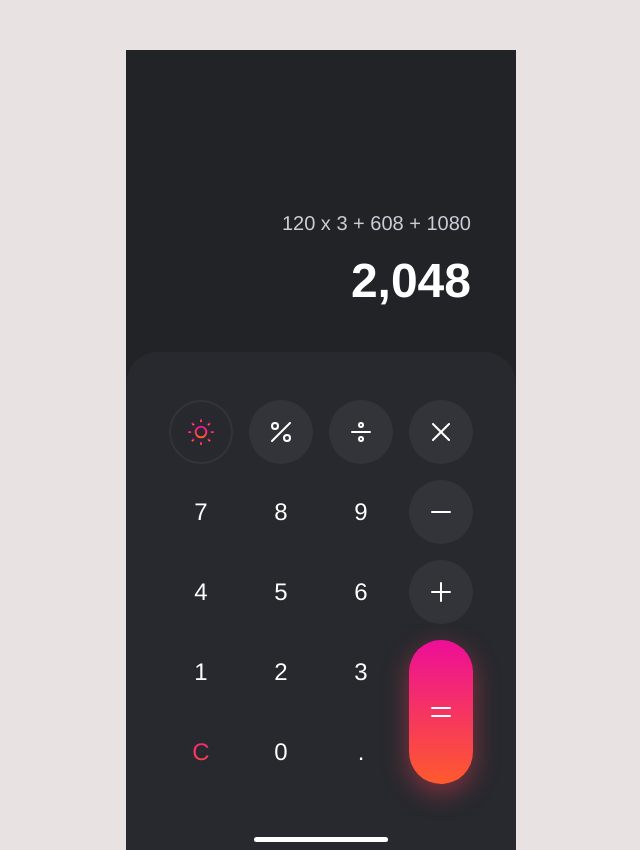
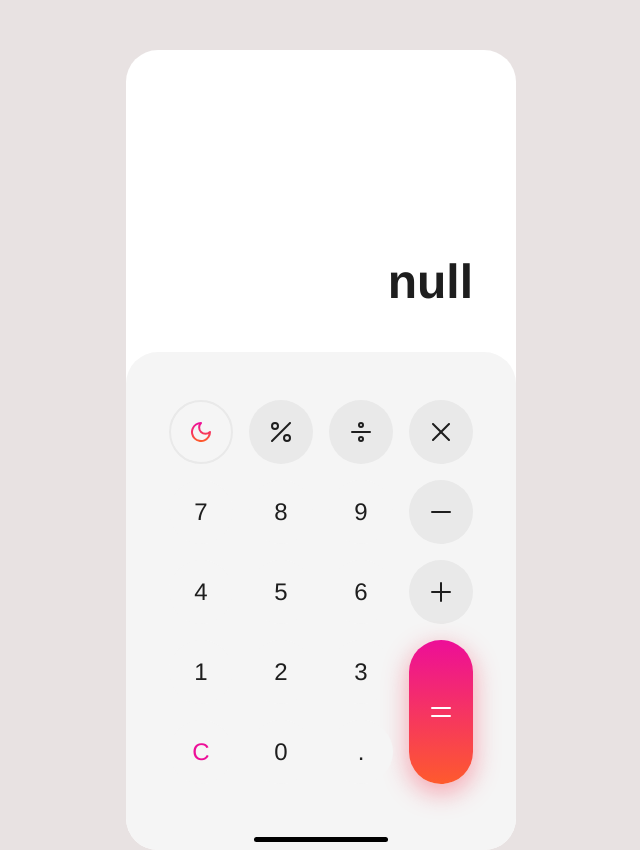
Before and after one commit to AlexFirst404/Calc, a website: page index.html in a window 1280 px wide. Shown: the whole page, without its empty margins (319-959 px from the left). Drawn offline with nearby package versions, Linux system fonts and the light colour scheme; files that its build step writes are made by us from their sources.

Commit message:
PreFinal

```diff
--- a/assets/js/main.js
+++ b/assets/js/main.js
@@ -0,0 +1,57 @@
+"use strict"
+const themeBtn = document.querySelector('.theme');
+
+function changeTheme() {
+    document.body.classList.toggle('dark-mode');
+    if (document.body.classList.contains('dark-mode')) {
+        localStorage.setItem('dark-mode', 'true');
+    }
+    else {
+        localStorage.setItem('dark-mode', 'false');
+    }
+}
+
+function setTheme() {
+    if (localStorage.getItem('dark-mode')) {
+        if (localStorage.getItem('dark-mode') == 'true') {
+            document.body.classList.add('dark-mode')
+        }
+        else {
+            document.body.classList.remove('dark-mode')
+        }
+    }
+};
+themeBtn.addEventListener('click', changeTheme);
+setTheme();
+
+const action = document.querySelector('.calc__action');
+
+const result = document.querySelector('.calc__result');
+
+const btns = document.querySelectorAll('.calc__btn');
+console.log(btns)
+
+let buffer = false;
+
+btns.forEach(btn => {
+    btn.addEventListener('click', () => {
+        if (btn.id == 'clear') {
+            action.textContent = ''
+            result.textContent = 0
+            buffer = false
+        }
+        else if (btn.id != '' && btn.id != '=' && btn.id != 'theme') {
+            if (buffer) {
+                action.textContent = buffer + btn.id
+                buffer = false
+            }
+            else {
+                action.textContent += btn.id
+            }
+        }
+        else if (btn.id == '=') {
+            result.textContent = eval(action.textContent).toFixed(2)
+            buffer = result.textContent
+        }
+    })
+});
--- a/index.html
+++ b/index.html
@@ -10,19 +10,21 @@
   <link rel="stylesheet" href="assets/css/main.css" />
 </head>
 
-<body class="dark-mode">
+<body class="">
   <div class="container">
     <section class="calc">
-      <form class="calc__inputs">
-        <input type="text" class="calc__action" value="120 x 3 + 608 + 1080">
-        <input type="text" class="calc__result" value="2,048">
-      </form>
+      <div class="calc__inputs">
+        <p class="calc__action"></p>
+        <p class="calc__result">null</p>
+        <!-- <input type="text" class="calc__action" value="120 x 3 + 608 + 1080">
+        <input type="text" class="calc__result" value="2,048"> -->
+      </div>
       <div class="calc__wrapper">
-        <div class="calc__btn theme">
+        <div class="calc__btn theme" id="theme">
           <img class="moon" src="assets/img/moon.svg" alt="moon-teme"> <img class="sun" src="assets/img/sun.svg"
             alt="sun-teme">
         </div>
-        <div class="calc__btn procent calc__btn--bg">
+        <div class="calc__btn procent calc__btn--bg" id=" % ">
           <svg xmlns="http://www.w3.org/2000/svg" width="20" height="20" viewBox="0 0 20 20" fill="none">
             <path d="M19 1L1 19" stroke="currentColor" stroke-width="2" stroke-linecap="round"
               stroke-linejoin="round" />
@@ -34,7 +36,7 @@
               stroke="currentColor" stroke-width="2" stroke-linecap="round" stroke-linejoin="round" />
           </svg>
         </div>
-        <div class="calc__btn del calc__btn--bg">
+        <div class="calc__btn del calc__btn--bg" id=" / ">
           <svg xmlns="http://www.w3.org/2000/svg" width="20" height="20" viewBox="0 0 20 20" fill="none">
             <path
               d="M10 5C11.1046 5 12 4.10457 12 3C12 1.89543 11.1046 1 10 1C8.89543 1 8 1.89543 8 3C8 4.10457 8.89543 5 10 5Z"
@@ -45,7 +47,7 @@
               stroke="currentColor" stroke-width="2" stroke-linecap="round" stroke-linejoin="round" />
           </svg>
         </div>
-        <div class="calc__btn mul calc__btn--bg">
+        <div class="calc__btn mul calc__btn--bg" id=" * ">
           <svg xmlns="http://www.w3.org/2000/svg" width="18" height="18" viewBox="0 0 18 18" fill="none">
             <path d="M17 1L1 17" stroke="currentColor" stroke-width="2" stroke-linecap="round"
               stroke-linejoin="round" />
@@ -53,71 +55,64 @@
               stroke-linejoin="round" />
           </svg>
         </div>
-        <div class="calc__btn seven">
+        <div class="calc__btn seven" id="7">
           7
         </div>
-        <div class="calc__btn eight">
+        <div class="calc__btn eight" id="8">
           8
         </div>
-        <div class="calc__btn nine">
+        <div class="calc__btn nine" id="9">
           9
         </div>
-        <div class="calc__btn minus calc__btn--bg">
-
+        <div class="calc__btn minus calc__btn--bg" id=" - ">
           <svg xmlns="http://www.w3.org/2000/svg" width="20" height="2" viewBox="0 0 20 2" fill="currentColor">
             <path d="M1 1H19" stroke="currentColor" stroke-width="2" stroke-linecap="round" stroke-linejoin="round" />
           </svg>
         </div>
-        <div class="calc__btn four">
+        <div class="calc__btn four" id="4">
           4
         </div>
-        <div class="calc__btn five">
+        <div class="calc__btn five" id="5">
           5
         </div>
-        <div class="calc__btn six">
+        <div class="calc__btn six" id="6">
           6
         </div>
-        <div class="calc__btn plus calc__btn--bg">
+        <div class="calc__btn plus calc__btn--bg" id=" + ">
           <svg xmlns="http://www.w3.org/2000/svg" width="20" height="20" viewBox="0 0 20 20" fill="currentColor">
             <path d="M10 1V19" stroke="currentColor" stroke-width="2" stroke-linecap="round" stroke-linejoin="round" />
             <path d="M1 10H19" stroke="currentColor" stroke-width="2" stroke-linecap="round" stroke-linejoin="round" />
           </svg>
         </div>
-
-        <div class="calc__btn one">
+        <div class="calc__btn one" id="1">
           1
         </div>
-
-        <div class="calc__btn two">
+        <div class="calc__btn two" id="2">
           2
         </div>
-
-        <div class="calc__btn three">
+        <div class="calc__btn three" id="3">
           3
         </div>
-
-        <div class="calc__btn result">
+        <div class="calc__btn result" id="=">
           <svg xmlns="http://www.w3.org/2000/svg" width="20" height="10" viewBox="0 0 20 10" fill="White">
             <path d="M1 1H19" stroke="White" stroke-width="2" stroke-linecap="round" stroke-linejoin="round" />
             <path d="M1 9H19" stroke="White" stroke-width="2" stroke-linecap="round" stroke-linejoin="round" />
           </svg>
         </div>
-
-        <div class="calc__btn clear">
+        <div class="calc__btn clear" id="clear">
           C
         </div>
-
-        <div class="calc__btn null">
+        <div class="calc__btn null" id="0">
           0
         </div>
-
-        <div class="calc__btn dot">
+        <div class="calc__btn dot" id=".">
           .
         </div>
         <div class="calc__stick"></div>
       </div>
     </section>
   </div>
+  <script src="assets/js/main.js"></script>
 </body>
 
 </html>
--- a/scss/calc.scss
+++ b/scss/calc.scss
@@ -6,6 +6,8 @@
     height: 800px;
     margin: 50px auto 0;
     background-color: var(--color-light);
+    border-radius: 32px;
+    transition: background-color 1s;
 
     &__stick {
         position: absolute;
@@ -16,6 +18,7 @@
         left: 50%;
         transform: translateX(-50%);
         bottom: 8px;
+        transition: background-color 1s;
     }
 
     &__inputs {
@@ -39,6 +42,7 @@
         font-weight: 400;
         line-height: 36px;
         /* 180% */
+        transition: color 1s;
     }
 
     &__result {
@@ -52,6 +56,7 @@
         font-weight: 700;
         line-height: 60px;
         /* 125% */
+        transition: color 1s;
     }
 
     &__btn {
@@ -67,13 +72,23 @@
         font-style: normal;
         font-weight: 400;
         line-height: 36px;
+        user-select: none;
+        background-color: var(--color-bg);
+        transition: background-color 1s, color 1s;
+
+        &:hover {
+            filter: brightness(120%);
+        }
+
         /* 150% */
 
         &--bg {
             background-color: var(--color-btn);
+            transition: background-color 1s;
 
             svg {
                 color: var(--color-letters);
+                transition: color 1s;
             }
         }
     }
@@ -84,13 +99,13 @@
     }
 
     &__wrapper {
+        transition: background-color 1s;
         position: relative;
         padding: 48px 43px 66px;
         background-color: var(--color-bg);
-        border-top-left-radius: 32px;
-        border-top-right-radius: 32px;
         display: grid;
         gap: 16px;
+        border-radius: 32px;
         // grid-template-columns: 1fr 1fr 1fr 1fr;
         grid-template-areas:
             "theme procent del mul"
@@ -110,15 +125,13 @@
 }
 
 .clear {
-    background: linear-gradient(180deg, #ED0E98 0%, #FE5A2D 100%);
-    background-clip: text;
-    -webkit-background-clip: text;
-    -webkit-text-fill-color: transparent;
+    color: #ED0E98;
 }
 
 .theme {
     border: 2px solid var(--color-btn);
     box-sizing: border-box;
+    transition: border 1s;
 }
 
 .sun {
--- a/scss/main.scss
+++ b/scss/main.scss
@@ -68,6 +68,7 @@ h1 {
 
 p {
   font-size: 1.5rem;
+  margin: 0;
 }
 
 li {
```
